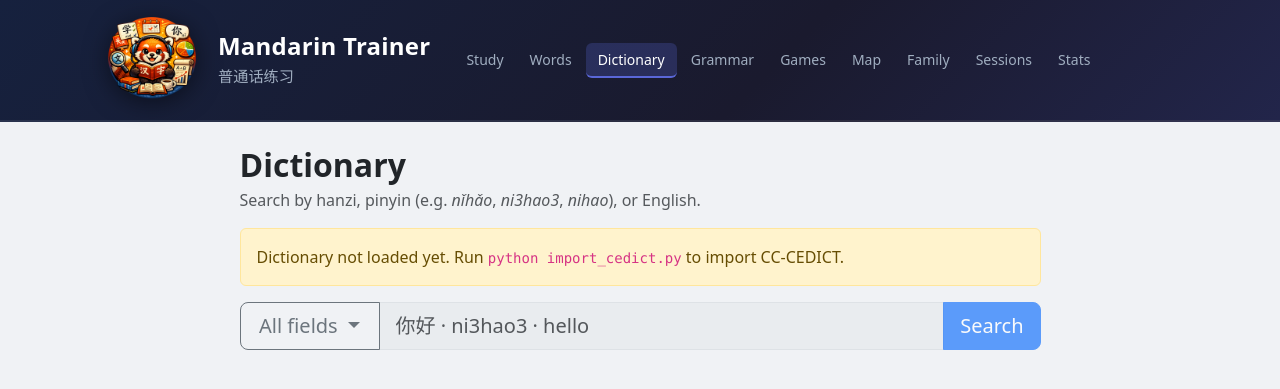
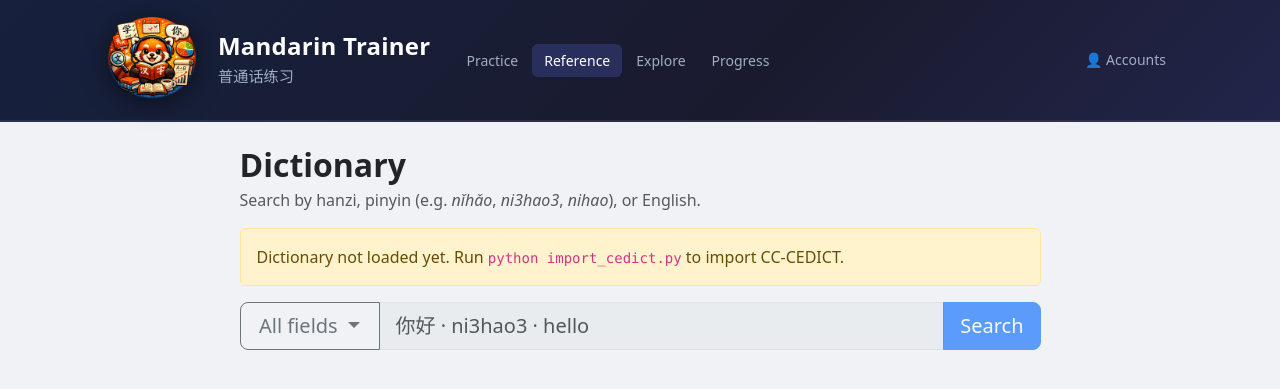
Before and after one commit to trainingDay25/MandarinTrainer, a Flask app: page /dictionary in a window 1280 px wide. Shown: the top 389 px of the page. Run offline with Flask 3, Linux system fonts and the light colour scheme; data that the repository does not hold is empty; some libraries are stand-ins or nearby versions.

Commit message:
update --13.05.2026 13:23

```diff
--- a/app.py
+++ b/app.py
@@ -478,6 +478,25 @@ def init_db():
         if 'user_id' not in cl_cols:
             conn.execute('ALTER TABLE custom_lists ADD COLUMN user_id INTEGER DEFAULT 1')
             conn.execute('UPDATE custom_lists SET user_id = 1')
+
+        # Per-user grammar favorites
+        conn.executescript('''
+            CREATE TABLE IF NOT EXISTS grammar_favorites (
+                user_id  INTEGER NOT NULL,
+                point_id TEXT    NOT NULL,
+                PRIMARY KEY (user_id, point_id)
+            );
+        ''')
+        # One-time migration: seed from legacy grammar_points.favorited for trainingDay (id=1)
+        seeded = conn.execute('SELECT COUNT(*) FROM grammar_favorites').fetchone()[0]
+        if seeded == 0:
+            try:
+                conn.execute('''
+                    INSERT OR IGNORE INTO grammar_favorites (user_id, point_id)
+                    SELECT 1, id FROM grammar_points WHERE favorited = 1
+                ''')
+            except sqlite3.OperationalError:
+                pass  # grammar_points table may not exist yet
 
 
 # ── Time helpers ──────────────────────────────────────────────────────────────
@@ -1414,48 +1433,68 @@ def words():
 
 @app.route('/grammar')
 def grammar():
+    uid   = get_user_id()
     level = request.args.get('level', 'all')
+    fav_join  = 'LEFT JOIN grammar_favorites gf ON gf.point_id = gp.id AND gf.user_id = ?' if uid else ''
+    fav_col   = 'CASE WHEN gf.point_id IS NOT NULL THEN 1 ELSE 0 END AS favorited' if uid else '0 AS favorited'
+    fav_param = [uid] if uid else []
     with get_db() as conn:
         if level != 'all':
             try:
                 rows = conn.execute(
-                    '''SELECT id, title, hsk_level, used_for, structures, has_detail, favorited
-                       FROM grammar_points WHERE hsk_level = ?
-                       ORDER BY title''', (int(level),)
+                    f'''SELECT gp.id, gp.title, gp.hsk_level, gp.used_for, gp.structures, gp.has_detail, {fav_col}
+                       FROM grammar_points gp {fav_join}
+                       WHERE gp.hsk_level = ?
+                       ORDER BY gp.title''', fav_param + [int(level)]
                 ).fetchall()
             except (ValueError, sqlite3.OperationalError):
                 rows = []
         else:
             try:
                 rows = conn.execute(
-                    '''SELECT id, title, hsk_level, used_for, structures, has_detail, favorited
-                       FROM grammar_points ORDER BY hsk_level, title'''
+                    f'''SELECT gp.id, gp.title, gp.hsk_level, gp.used_for, gp.structures, gp.has_detail, {fav_col}
+                       FROM grammar_points gp {fav_join}
+                       ORDER BY gp.hsk_level, gp.title''', fav_param
                 ).fetchall()
             except sqlite3.OperationalError:
                 rows = []
     return render_template('grammar.html',
                            points=[dict(r) for r in rows],
-                           active_level=level)
+                           active_level=level,
+                           has_user=bool(uid))
 
 
 @app.route('/api/grammar/<asg_id>/favorite', methods=['POST'])
 def api_grammar_favorite(asg_id):
-    with get_db() as conn:
-        row = conn.execute('SELECT favorited FROM grammar_points WHERE id=?', (asg_id,)).fetchone()
-        if not row:
+    uid = get_user_id()
+    if not uid:
+        return jsonify({'error': 'no user selected'}), 401
+    with get_db() as conn:
+        if not conn.execute('SELECT id FROM grammar_points WHERE id=?', (asg_id,)).fetchone():
             return jsonify({'error': 'not found'}), 404
-        new_val = 0 if row['favorited'] else 1
-        conn.execute('UPDATE grammar_points SET favorited=? WHERE id=?', (new_val, asg_id))
-        conn.commit()
+        existing = conn.execute(
+            'SELECT 1 FROM grammar_favorites WHERE user_id=? AND point_id=?', (uid, asg_id)
+        ).fetchone()
+        if existing:
+            conn.execute('DELETE FROM grammar_favorites WHERE user_id=? AND point_id=?', (uid, asg_id))
+            new_val = 0
+        else:
+            conn.execute('INSERT INTO grammar_favorites (user_id, point_id) VALUES (?,?)', (uid, asg_id))
+            new_val = 1
     return jsonify({'favorited': new_val})
 
 
 @app.route('/api/grammar/<asg_id>')
 def api_grammar_point(asg_id):
+    uid = get_user_id()
+    fav_col  = 'CASE WHEN gf.point_id IS NOT NULL THEN 1 ELSE 0 END AS favorited' if uid else '0 AS favorited'
+    fav_join = 'LEFT JOIN grammar_favorites gf ON gf.point_id = gp.id AND gf.user_id = ?' if uid else ''
+    fav_param = [uid] if uid else []
     with get_db() as conn:
         point = conn.execute(
-            '''SELECT id, title, hsk_level, url, used_for, structures, detail_html, favorited
-               FROM grammar_points WHERE id = ?''', (asg_id,)
+            f'''SELECT gp.id, gp.title, gp.hsk_level, gp.url, gp.used_for, gp.structures, gp.detail_html, {fav_col}
+               FROM grammar_points gp {fav_join}
+               WHERE gp.id = ?''', fav_param + [asg_id]
         ).fetchone()
         if not point:
             return jsonify({'error': 'not found'}), 404
@@ -1879,7 +1918,8 @@ def dictionary():
         return jsonify({'results': results, 'has_more': has_more})
 
     return render_template('dictionary.html', q=q, field=field, results=results,
-                           has_data=has_data, ready=ready, has_more=has_more)
+                           has_data=has_data, ready=ready, has_more=has_more,
+                           has_user=bool(get_user_id()))
 
 
 @app.route('/custom')
--- a/static/style.css
+++ b/static/style.css
@@ -59,6 +59,30 @@ body {
 }
 .subnav-link:hover  { color: #fff; background: rgba(255,255,255,0.07); }
 .subnav-link.active { color: #fff; background: rgba(90,103,216,0.25); border-bottom-color: #5a67d8; }
+
+/* Dropdown toggle resets */
+.subnav-drop {
+  background: none;
+  border: none;
+  cursor: pointer;
+}
+.subnav-drop::after { margin-left: 3px; }
+
+/* Dark dropdown menu */
+.subnav-dropdown {
+  background: #1a202c;
+  border: 1px solid rgba(255,255,255,0.1);
+  box-shadow: 0 6px 20px rgba(0,0,0,0.45);
+  min-width: 140px;
+}
+.subnav-dropdown .dropdown-item {
+  color: #a0aec0;
+  font-size: 0.875rem;
+  padding: 7px 16px;
+}
+.subnav-dropdown .dropdown-item:hover,
+.subnav-dropdown .dropdown-item:focus { color: #fff; background: rgba(255,255,255,0.07); }
+.subnav-dropdown .dropdown-item.active { color: #fff; background: rgba(90,103,216,0.25); }
 
 /* ── Stats pills (navbar) ── */
 .stat-pill {
--- a/templates/base.html
+++ b/templates/base.html
@@ -26,36 +26,76 @@
         <div class="subheader-sub">普通话练习</div>
       </div>
 
-      {# Current user indicator #}
-      {% if current_user %}
-      <a href="/users" class="flex-shrink-0 text-decoration-none me-1"
-         title="Switch account"
-         style="font-size:.8rem; color: var(--bs-secondary); white-space:nowrap">
-        👤 {{ current_user }}
+      {# Nav dropdowns — grows to fill available space #}
+      <nav class="subheader-nav me-auto">
+
+        {# Practice: Study, Games #}
+        {% set _p = request.path %}
+        <div class="dropdown">
+          <button class="subnav-link subnav-drop {% if _p == '/' or _p.startswith('/game') %}active{% endif %}"
+                  data-bs-toggle="dropdown" type="button">
+            Practice
+          </button>
+          <ul class="dropdown-menu subnav-dropdown">
+            <li><a class="dropdown-item {% if _p == '/' %}active{% endif %}"
+                   href="{{ '/end?next=/' if in_session else '/' }}">Study</a></li>
+            <li><a class="dropdown-item {% if _p.startswith('/game') %}active{% endif %}"
+                   href="{{ '/end?next=/game' if in_session else '/game' }}">Games</a></li>
+          </ul>
+        </div>
+
+        {# Reference: Words, Dictionary, Grammar #}
+        <div class="dropdown">
+          <button class="subnav-link subnav-drop {% if _p.startswith('/words') or _p.startswith('/custom') or _p.startswith('/dictionary') or _p.startswith('/grammar') %}active{% endif %}"
+                  data-bs-toggle="dropdown" type="button">
+            Reference
+          </button>
+          <ul class="dropdown-menu subnav-dropdown">
+            <li><a class="dropdown-item {% if _p.startswith('/words') or _p.startswith('/custom') %}active{% endif %}"
+                   href="{{ '/end?next=/words' if in_session else '/words' }}">Words</a></li>
+            <li><a class="dropdown-item {% if _p.startswith('/dictionary') %}active{% endif %}"
+                   href="{{ '/end?next=/dictionary' if in_session else '/dictionary' }}">Dictionary</a></li>
+            <li><a class="dropdown-item {% if _p.startswith('/grammar') %}active{% endif %}"
+                   href="{{ '/end?next=/grammar' if in_session else '/grammar' }}">Grammar</a></li>
+          </ul>
+        </div>
+
+        {# Explore: Map, Family #}
+        <div class="dropdown">
+          <button class="subnav-link subnav-drop {% if _p.startswith('/map') or _p.startswith('/family') %}active{% endif %}"
+                  data-bs-toggle="dropdown" type="button">
+            Explore
+          </button>
+          <ul class="dropdown-menu subnav-dropdown">
+            <li><a class="dropdown-item {% if _p.startswith('/map') %}active{% endif %}"
+                   href="{{ '/end?next=/map' if in_session else '/map' }}">Map</a></li>
+            <li><a class="dropdown-item {% if _p.startswith('/family') %}active{% endif %}"
+                   href="{{ '/end?next=/family' if in_session else '/family' }}">Family</a></li>
+          </ul>
+        </div>
+
+        {# Progress: Sessions, Stats #}
+        <div class="dropdown">
+          <button class="subnav-link subnav-drop {% if _p == '/sessions' or _p == '/stats' %}active{% endif %}"
+                  data-bs-toggle="dropdown" type="button">
+            Progress
+          </button>
+          <ul class="dropdown-menu subnav-dropdown">
+            <li><a class="dropdown-item {% if _p == '/sessions' %}active{% endif %}"
+                   href="{{ '/end?next=/sessions' if in_session else '/sessions' }}">Sessions</a></li>
+            <li><a class="dropdown-item {% if _p == '/stats' %}active{% endif %}"
+                   href="{{ '/end?next=/stats' if in_session else '/stats' }}">Stats</a></li>
+          </ul>
+        </div>
+
+      </nav>
+
+      {# Account indicator — always visible, shows active user name #}
+      <a href="/users" class="flex-shrink-0 text-decoration-none
+                              subnav-link {% if request.path == '/users' %}active{% endif %}"
+         title="Switch account">
+        👤 {{ current_user or 'Accounts' }}
       </a>
-      {% endif %}
-
-      {# Nav links — grows to fill available space #}
-      <nav class="subheader-nav me-auto">
-        <a href="{{ '/end?next=/' if in_session else '/' }}"
-           class="subnav-link {% if request.path == '/' %}active{% endif %}">Study</a>
-        <a href="{{ '/end?next=/words' if in_session else '/words' }}"
-           class="subnav-link {% if request.path.startswith('/words') or request.path.startswith('/custom') %}active{% endif %}">Words</a>
-        <a href="{{ '/end?next=/dictionary' if in_session else '/dictionary' }}"
-           class="subnav-link {% if request.path.startswith('/dictionary') %}active{% endif %}">Dictionary</a>
-        <a href="{{ '/end?next=/grammar' if in_session else '/grammar' }}"
-           class="subnav-link {% if request.path.startswith('/grammar') %}active{% endif %}">Grammar</a>
-        <a href="{{ '/end?next=/game' if in_session else '/game' }}"
-           class="subnav-link {% if request.path.startswith('/game') %}active{% endif %}">Games</a>
-        <a href="{{ '/end?next=/map' if in_session else '/map' }}"
-           class="subnav-link {% if request.path.startswith('/map') %}active{% endif %}">Map</a>
-        <a href="{{ '/end?next=/family' if in_session else '/family' }}"
-           class="subnav-link {% if request.path.startswith('/family') %}active{% endif %}">Family</a>
-        <a href="{{ '/end?next=/sessions' if in_session else '/sessions' }}"
-           class="subnav-link {% if request.path == '/sessions' %}active{% endif %}">Sessions</a>
-        <a href="{{ '/end?next=/stats' if in_session else '/stats' }}"
-           class="subnav-link {% if request.path == '/stats' %}active{% endif %}">Stats</a>
-      </nav>
 
 
     </div>
--- a/templates/dictionary.html
+++ b/templates/dictionary.html
@@ -61,17 +61,23 @@
           Showing <strong id="shown-count">{{ results|length }}</strong> results for
           "<strong>{{ q }}</strong>" in <em>{{ field_labels.get(field, field) }}</em>
         </span>
+        {% if has_user %}
         <span class="text-muted small" id="sel-hint">Select rows to add to a list</span>
+        {% else %}
+        <a href="/users" class="text-muted small text-decoration-none">Choose an account to add words to a list →</a>
+        {% endif %}
       </div>
       <div class="card border-0 shadow-sm mb-5">
         <div class="table-responsive">
           <table class="table table-hover mb-0 align-middle">
             <thead class="table-light">
               <tr>
+                {% if has_user %}
                 <th style="width:36px">
                   <input type="checkbox" id="select-all" title="Select all"
                          onchange="toggleAll(this.checked)">
                 </th>
+                {% endif %}
                 <th style="min-width:80px">Simplified</th>
                 <th>Traditional</th>
                 <th>Pinyin</th>
@@ -80,11 +86,13 @@
             </thead>
             <tbody id="dict-tbody">
               {% for r in results %}
-              <tr class="dict-row" onclick="toggleRow({{ r.id }})">
+              <tr class="dict-row" {% if has_user %}onclick="toggleRow({{ r.id }})"{% endif %}>
+                {% if has_user %}
                 <td onclick="event.stopPropagation()">
                   <input type="checkbox" class="word-check" data-id="{{ r.id }}"
                          onchange="onCheck({{ r.id }}, this.checked)">
                 </td>
+                {% endif %}
                 <td class="hanzi-cell fs-5">{{ r.simplified }}</td>
                 <td class="text-muted {% if r.traditional == r.simplified %}opacity-25{% endif %}">
                   {{ r.traditional }}
@@ -116,6 +124,7 @@
   </div>
 </div>
 
+{% if has_user %}
 {# Sticky action bar #}
 <div id="action-bar"
      class="position-fixed bottom-0 start-0 end-0 bg-dark text-white shadow-lg d-none"
@@ -131,6 +140,7 @@
     <button class="btn btn-sm btn-outline-light" onclick="clearSelection()">Cancel</button>
   </div>
 </div>
+{% endif %}
 {% endblock %}
 
 {% block scripts %}
@@ -194,11 +204,18 @@ function escHtml(s) {
 
 function buildRow(r) {
   const tradFade = r.traditional === r.simplified ? 'opacity-25' : '';
-  return `<tr class="dict-row" onclick="toggleRow(${r.id})">
-    <td onclick="event.stopPropagation()">
+  {% if has_user %}
+  const cbCell = `<td onclick="event.stopPropagation()">
       <input type="checkbox" class="word-check" data-id="${r.id}"
              onchange="onCheck(${r.id}, this.checked)">
-    </td>
+    </td>`;
+  const rowClick = `onclick="toggleRow(${r.id})"`;
+  {% else %}
+  const cbCell = '';
+  const rowClick = '';
+  {% endif %}
+  return `<tr class="dict-row" ${rowClick}>
+    ${cbCell}
     <td class="hanzi-cell fs-5">${escHtml(r.simplified)}</td>
     <td class="text-muted ${tradFade}">${escHtml(r.traditional)}</td>
     <td class="text-primary">${escHtml(r.pinyin)}</td>
```
Also changed, not shown: templates/game.html (+73 -10 lines), templates/grammar.html (+9 -3 lines).
